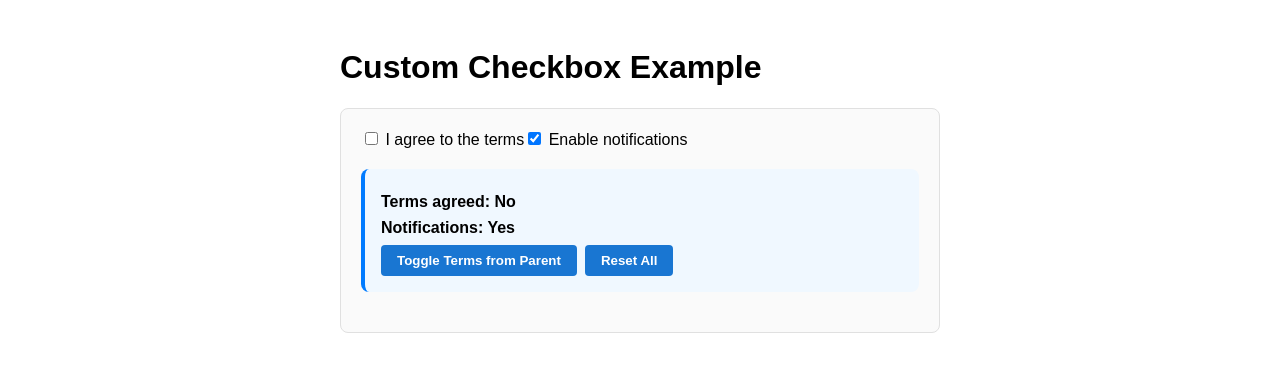
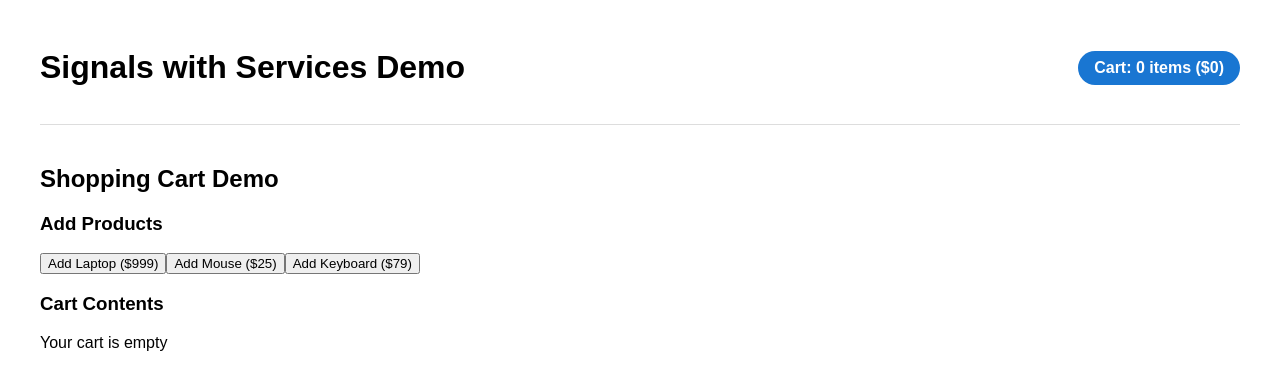
Before and after one commit to Radu-A/angular-signals, an Angular app: page / in a window 1280 px wide. Shown: the top 390 px of the page. Built offline with nearby package versions, Linux system fonts and the light colour scheme.

Commit message:
feat(cart-store): add service with signals

```diff
--- a/src/app/app.css
+++ b/src/app/app.css
@@ -1,81 +1,157 @@
-/* CustomCheckbox Component Styles */
-.custom-checkbox {
-  display: flex;
-  align-items: center;
-  gap: 8px;
-  margin: 12px 0;
-  cursor: pointer;
-  user-select: none;
+/* ProductList Component Styles */
+.product-list {
+  margin: 20px 0;
 }
 
-.custom-checkbox input[type='checkbox'] {
-  margin: 0;
+.product-card {
+  border: 1px solid #ddd;
+  border-radius: 8px;
+  padding: 16px;
+  margin-bottom: 16px;
+  display: flex;
+  justify-content: space-between;
+  align-items: center;
 }
 
-.checkmark {
-  width: 18px;
-  height: 18px;
-  border: 2px solid #ddd;
-  border-radius: 3px;
-  display: inline-block;
-  position: relative;
+.product-info h3 {
+  margin: 0 0 8px 0;
 }
 
-.custom-checkbox input[type='checkbox']:checked + .checkmark {
-  background-color: #4caf50;
-  border-color: #4caf50;
+.price {
+  font-size: 1.2em;
+  font-weight: bold;
+  color: #2e7d32;
+  margin: 4px 0;
 }
 
-.custom-checkbox input[type='checkbox']:checked + .checkmark::after {
-  content: '✓';
-  position: absolute;
-  color: white;
-  font-size: 14px;
-  top: -2px;
-  left: 2px;
+.description {
+  color: #666;
+  margin: 4px 0;
 }
 
-/* App Component Styles */
-.shopping-app {
-  max-width: 600px;
-  margin: 0 auto;
-  padding: 20px;
-  font-family: Arial, sans-serif;
+.category {
+  color: #888;
+  font-size: 0.9em;
+  margin: 4px 0;
 }
 
-.demo-section {
-  margin: 20px 0;
-  padding: 20px;
-  border: 1px solid #e0e0e0;
-  border-radius: 8px;
-  background: #fafafa;
+.actions {
+  display: flex;
+  gap: 8px;
 }
 
-.controls {
-  margin: 20px 0;
-  padding: 16px;
-  background: #f0f8ff;
-  border-radius: 8px;
-  border-left: 4px solid #007bff;
-}
-
-.controls p {
-  margin: 8px 0;
-  font-weight: bold;
-}
-
-button {
-  margin-right: 8px;
+.product-list button {
   padding: 8px 16px;
   border: none;
   border-radius: 4px;
   cursor: pointer;
   background: #1976d2;
   color: white;
-  font-weight: bold;
-  transition: background-color 0.2s;
 }
 
-button:hover {
-  background: #1565c0;
+.product-list button.favorited {
+  background: #d32f2f;
 }
+
+/* CartDisplay Component Styles */
+.cart-display {
+  border: 1px solid #ddd;
+  border-radius: 8px;
+  padding: 16px;
+  margin: 20px 0;
+}
+
+.empty-message {
+  text-align: center;
+  color: #888;
+  font-style: italic;
+}
+
+.cart-item {
+  display: flex;
+  justify-content: space-between;
+  align-items: center;
+  padding: 12px 0;
+  border-bottom: 1px solid #eee;
+}
+
+.item-info h4 {
+  margin: 0 0 4px 0;
+}
+
+.cart-display .price {
+  color: #666;
+  margin: 0;
+}
+
+.quantity-controls {
+  display: flex;
+  align-items: center;
+  gap: 8px;
+}
+
+.quantity {
+  min-width: 20px;
+  text-align: center;
+}
+
+.cart-summary {
+  border-top: 1px solid #ddd;
+  padding-top: 16px;
+  margin-top: 16px;
+}
+
+.total-price {
+  font-size: 1.2em;
+  font-weight: bold;
+  color: #2e7d32;
+}
+
+.cart-display button {
+  padding: 4px 8px;
+  border: none;
+  border-radius: 4px;
+  cursor: pointer;
+  background: #1976d2;
+  color: white;
+}
+
+.cart-display button.remove {
+  background: #d32f2f;
+}
+
+.cart-display button.clear-btn {
+  background: #f57c00;
+  padding: 8px 16px;
+}
+
+/* App Component Styles */
+.shopping-app {
+  max-width: 1200px;
+  margin: 0 auto;
+  padding: 20px;
+  font-family: Arial, sans-serif;
+}
+
+header {
+  display: flex;
+  justify-content: space-between;
+  align-items: center;
+  border-bottom: 1px solid #ddd;
+  padding-bottom: 16px;
+  margin-bottom: 20px;
+}
+
+.cart-badge {
+  background: #1976d2;
+  color: white;
+  padding: 8px 16px;
+  border-radius: 20px;
+  font-weight: bold;
+}
+
+main {
+  display: grid;
+  grid-template-columns: 2fr 1fr;
+  gap: 20px;
+}
--- a/src/app/app.html
+++ /dev/null
@@ -1,24 +0,0 @@
-<div class="shopping-app">
-  <h1>Custom Checkbox Example</h1>
-
-  <div class="demo-section">
-    <!-- TODO: Uncomment and add [(checked)] two-way binding -->
-
-    <custom-checkbox [(checked)]="agreedToTerms" label="I agree to the terms" />
-
-    <custom-checkbox
-      [(checked)]="eneableNotifications"
-      label="Enable notifications"
-    />
-
-    <div class="controls">
-      <p>Terms agreed: @if (agreedToTerms()) { Yes } @else {No}</p>
-      <p>Notifications: @if (eneableNotifications()) { Yes } @else {No}</p>
-      <!-- TODO: Add (click) handlers -->
-      <button (click)="toggleTermsFromParent()">
-        Toggle Terms from Parent
-      </button>
-      <button (click)="resetAll()">Reset All</button>
-    </div>
-  </div>
-</div>
--- a/src/app/app.ts
+++ b/src/app/app.ts
@@ -1,24 +1,30 @@
-// TODO: Import model from @angular/core
-import { Component, model, ChangeDetectionStrategy } from "@angular/core";
-import { CustomCheckbox } from "./custom-checkbox/custom-checkbox";
+// TODO: Import inject from @angular/core
+import { Component, ChangeDetectionStrategy, inject } from "@angular/core";
+import { CartStore } from "./cart-store";
+import { CartDisplay } from "./cart-display";
 
 @Component({
   selector: "app-root",
-  imports: [CustomCheckbox],
-  templateUrl: "./app.html",
+  imports: [CartDisplay],
+  template: `
+    <div class="shopping-app">
+      <header>
+        <h1>Signals with Services Demo</h1>
+        <div class="cart-badge">
+          Cart: {{ cartStore.totalQuantity() }} items (\${{
+            cartStore.totalPrice()
+          }})
+        </div>
+      </header>
+
+      <main>
+        <cart-display />
+      </main>
+    </div>
+  `,
   styleUrl: "./app.css",
   changeDetection: ChangeDetectionStrategy.OnPush,
 })
 export class App {
-  agreedToTerms = model(false);
-  eneableNotifications = model(true);
-
-  toggleTermsFromParent() {
-    this.agreedToTerms.set(!this.agreedToTerms());
-  }
-
-  resetAll() {
-    this.agreedToTerms.set(false);
-    this.eneableNotifications.set(false);
-  }
+  cartStore = inject(CartStore);
 }
--- /dev/null
+++ b/src/app/cart-display.ts
@@ -0,0 +1,88 @@
+import { Component, inject, ChangeDetectionStrategy } from "@angular/core";
+import { CartStore } from "./cart-store";
+
+@Component({
+  selector: "cart-display",
+  template: `
+    <div class="cart-display">
+      <h2>Shopping Cart Demo</h2>
+
+      <!-- Add some products to test the cart -->
+      <div class="add-products">
+        <h3>Add Products</h3>
+        <button (click)="addLaptop()">Add Laptop ($999)</button>
+        <button (click)="addMouse()">Add Mouse ($25)</button>
+        <button (click)="addKeyboard()">Add Keyboard ($79)</button>
+      </div>
+
+      <h3>Cart Contents</h3>
+      @if (cartStore.cartItems().length === 0) {
+      <p class="empty-message">Your cart is empty</p>
+      } @else {
+      <div class="cart-items">
+        @for (item of cartStore.cartItems(); track item.id) {
+        <div class="cart-item">
+          <div class="item-info">
+            <h4>{{ item.name }}</h4>
+            <p class="price">\${{ item.price }} each</p>
+          </div>
+
+          <div class="quantity-controls">
+            <button (click)="decreaseQuantity(item.id)">-</button>
+            <span class="quantity">{{ item.quantity }}</span>
+            <button (click)="increaseQuantity(item.id)">+</button>
+            <button (click)="removeItem(item.id)" class="remove">×</button>
+          </div>
+        </div>
+        }
+      </div>
+
+      <div class="cart-summary">
+        <p>Total Items: {{ cartStore.totalQuantity() }}</p>
+        <p class="total-price">Total: \${{ cartStore.totalPrice() }}</p>
+        <button (click)="clearCart()" class="clear-btn">Clear Cart</button>
+      </div>
+      }
+    </div>
+  `,
+  changeDetection: ChangeDetectionStrategy.OnPush,
+})
+export class CartDisplay {
+  cartStore = inject(CartStore);
+
+  addLaptop() {
+    this.cartStore.addItem("1", "Laptop", 999);
+  }
+
+  addMouse() {
+    this.cartStore.addItem("2", "Mouse", 25);
+  }
+
+  addKeyboard() {
+    this.cartStore.addItem("3", "Keyboard", 79);
+  }
+
+  increaseQuantity(id: string) {
+    const items = this.cartStore.cartItems();
+    const currentItem = items.find((item) => item.id === id);
+    if (currentItem) {
+      this.cartStore.updateQuantity(id, currentItem.quantity + 1);
+    }
+  }
+
+  decreaseQuantity(id: string) {
+    const items = this.cartStore.cartItems();
+    const currentItem = items.find((item) => item.id === id);
+    if (currentItem && currentItem.quantity > 1) {
+      this.cartStore.updateQuantity(id, currentItem.quantity - 1);
+    }
+  }
+
+  removeItem(id: string) {
+    this.cartStore.removeItem(id);
+  }
+
+  clearCart() {
+    this.cartStore.clearCart();
+  }
+}
--- /dev/null
+++ b/src/app/cart-store.ts
@@ -0,0 +1,59 @@
+import { Injectable, signal, computed } from "@angular/core";
+import { CartItem } from "./cart-types";
+
+@Injectable({
+  providedIn: "root",
+})
+export class CartStore {
+  private items = signal<CartItem[]>([]);
+
+  readonly cartItems = this.items.asReadonly();
+
+  // Computed signals
+  readonly totalQuantity = computed(() => {
+    return this.items().reduce((sum, item) => sum + item.quantity, 0);
+  });
+  readonly totalPrice = computed(() => {
+    return this.items().reduce(
+      (sum, item) => sum + item.price * item.quantity,
+      0
+    );
+  });
+
+  addItem(id: string, name: string, price: number) {
+    this.items.update((currentItems) => {
+      const existingItem = currentItems.find((item) => item.id === id);
+
+      if (existingItem) {
+        return currentItems.map((item) =>
+          item.id === id ? { ...item, quantity: item.quantity + 1 } : item
+        );
+      } else {
+        return [...currentItems, { id, name, price, quantity: 1 }];
+      }
+    });
+  }
+
+  removeItem(id: string) {
+    this.items.update((currentItems) =>
+      currentItems.filter((item) => item.id !== id)
+    );
+  }
+
+  updateQuantity(id: string, quantity: number) {
+    if (quantity <= 0) {
+      this.removeItem(id);
+      return;
+    }
+
+    this.items.update((currentItems) =>
+      currentItems.map((item) =>
+        item.id === id ? { ...item, quantity } : item
+      )
+    );
+  }
+
+  clearCart() {
+    this.items.set([]);
+  }
+}
--- /dev/null
+++ b/src/app/cart-types.ts
@@ -0,0 +1,6 @@
+export interface CartItem {
+  id: string;
+  name: string;
+  price: number;
+  quantity: number;
+}
--- a/src/app/custom-checkbox/custom-checkbox.html
+++ /dev/null
@@ -1,4 +0,0 @@
-<label class="custom-checkbox">
-  <input type="checkbox" [checked]="checked()" (change)="toggle()" />
-  <span class="checkmark"> {{label()}}</span>
-</label>
--- a/src/app/custom-checkbox/custom-checkbox.ts
+++ /dev/null
@@ -1,22 +0,0 @@
-// TODO: Import model and input from @angular/core
-import {
-  Component,
-  model,
-  input,
-  ChangeDetectionStrategy,
-} from "@angular/core";
-
-@Component({
-  selector: "custom-checkbox",
-  templateUrl: "./custom-checkbox.html",
-  changeDetection: ChangeDetectionStrategy.OnPush,
-})
-export class CustomCheckbox {
-  checked = model.required<boolean>();
-
-  label = input<string>("");
-
-  toggle() {
-    this.checked.set(!this.checked());
-  }
-}
```
